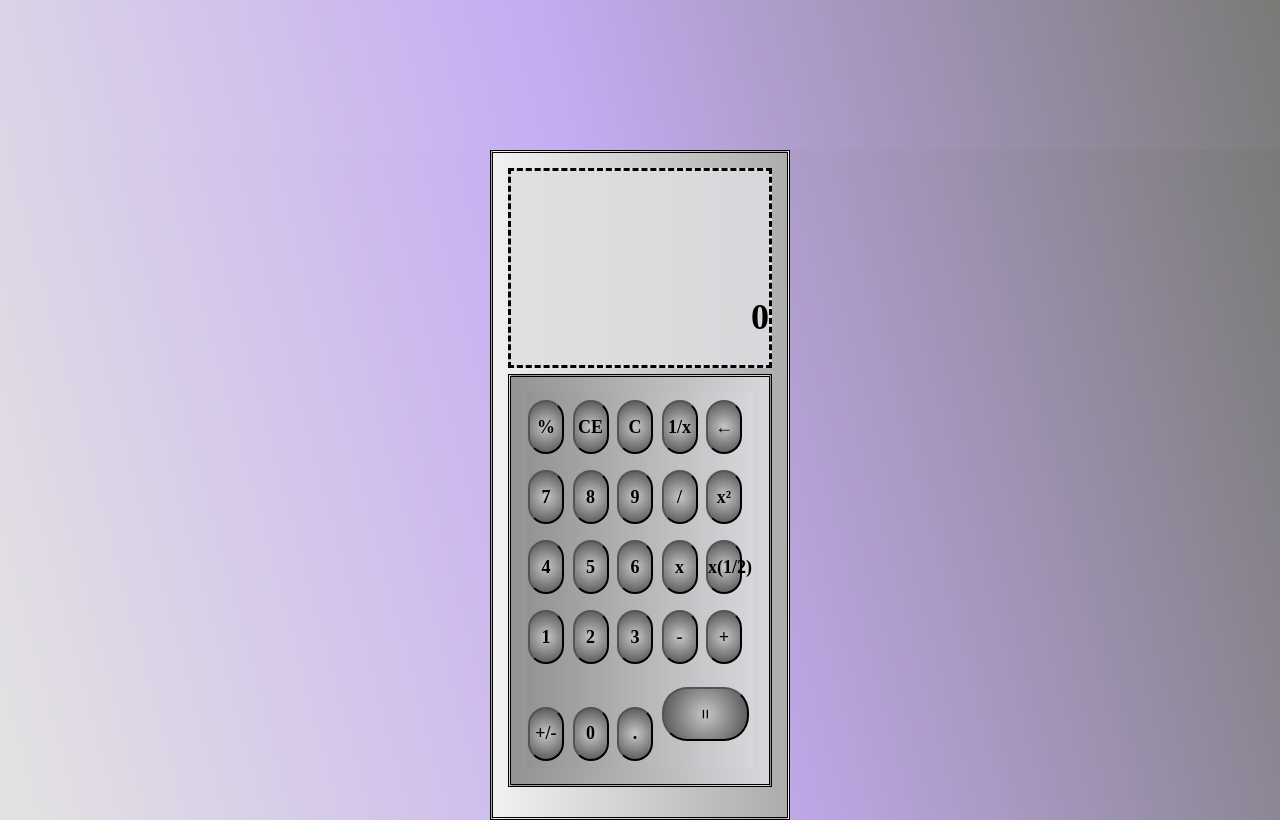
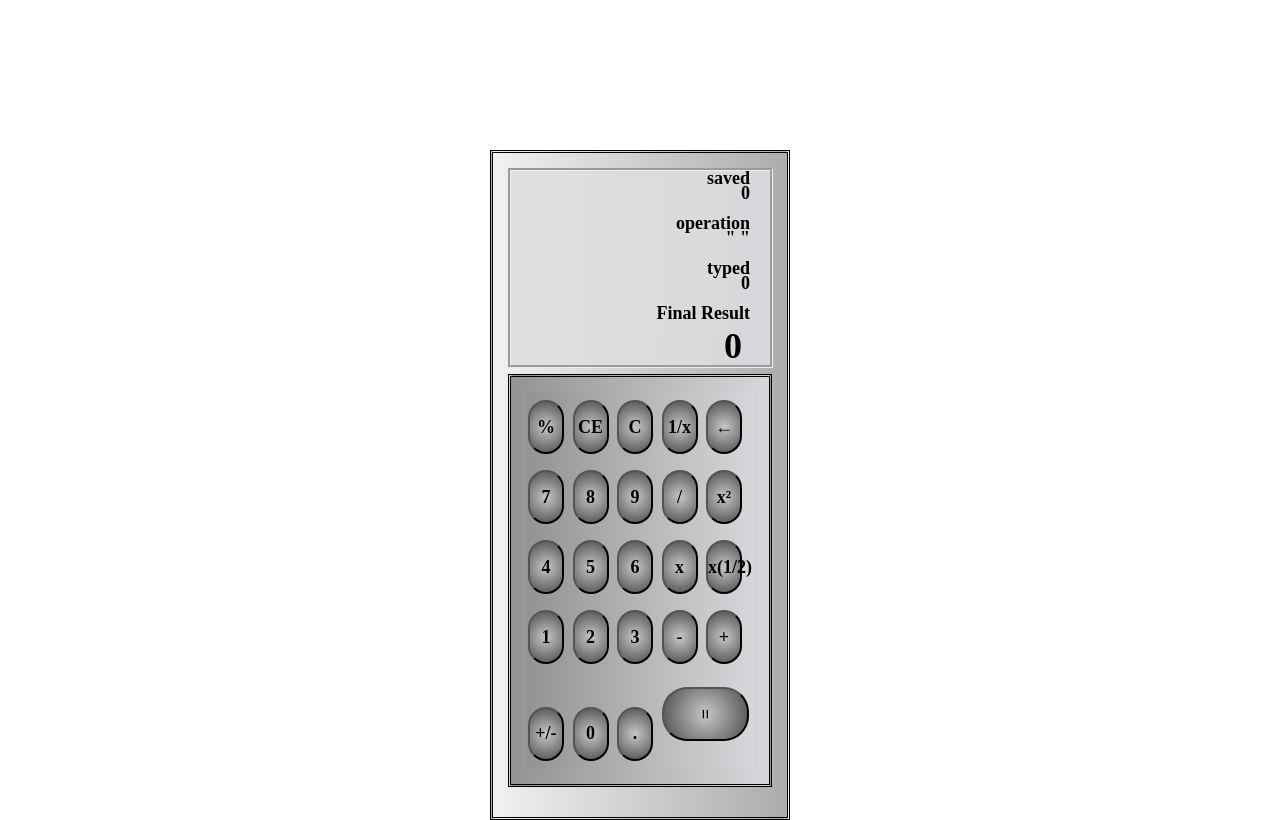
Before and after one commit to YuriMayk/Calculator, a plain HTML site: page index.html in a window 1280 px wide. Drawn offline with Linux system fonts and the light colour scheme; a web font is replaced by a local one.

Commit message:
It was created new classes to better specify the elements in index.html. These classes were used at styles.css to improve the layout, increasing the user experience.

```diff
--- a/index.html
+++ b/index.html
@@ -17,7 +17,21 @@
     <div class="general">
         <div class="result-div">
             <div class="historic"></div>
-            <p id="result">0</p>
+
+
+            <p>saved</p>
+            <p id="saved">0</p>
+            </br>
+
+            <p>operation</p>
+            <p id="operation"> " "</p>
+            </br>
+            <p>typed</p>
+            <p id="typed">0</p>
+            </br>
+            <p>Final Result</p>
+            <p class="result" id="final-result">0</p>
+
         </div>
 
         <div class="numbers-div">
@@ -28,8 +42,8 @@
                     <button class="effects-button btn" id="percent-button">%</button>
                     <button class="effects-button btn" id="ce-button">CE</button>
                     <button class="effects-button btn" id="c-button">C</button>
-                    <button class="effects-button btn"id="one-divided-by-button">1/x</button>
-                    <button class="effects-button btn"id="backspace-button">←</button>
+                    <button class="effects-button btn" id="one-divided-by-button">1/x</button>
+                    <button class="effects-button btn" id="backspace-button">←</button>
 
                 </div>
 
@@ -82,7 +96,7 @@
         </div>
 
     </div>
-<script src="./app.js"></script>
+    <script src="./app.js"></script>
 </body>
 
 </html>
--- a/styles.css
+++ b/styles.css
@@ -5,8 +5,8 @@
     font-family: 'Gruppo', 'cursive';
     color: black;
     font-size: large;
-    background: rgb(228,227,226);
-background: linear-gradient(75deg, rgba(228,227,226,1) 0%, rgba(198,172,242,1) 50%, rgba(122,122,119,1) 100%);
+    /* background: rgb(228, 227, 226);
+    background: linear-gradient(75deg, rgba(228, 227, 226, 1) 0%, rgb(114, 52, 221) 50%, rgba(122, 122, 119, 1) 100%); */
     font-weight: 600;
     outline: none
 }
@@ -15,6 +15,7 @@ background: linear-gradient(75deg, rgba(228,227,226,1) 0%, rgba(198,172,242,1) 5
     height: 100%;
     width: 100%;
 }
+
 .general {
     width: 300px;
     height: 670px;
@@ -40,21 +41,34 @@ background: linear-gradient(75deg, rgba(228,227,226,1) 0%, rgba(198,172,242,1) 5
 
 .result-div {
     border: 15px;
-    display: block;
+    display:flex;
+    flex-direction: column;
     height: 200px;
     border: dashed black;
+    width: 265px;
     background: rgb(215, 215, 219);
     background: linear-gradient(270deg, rgba(215, 215, 219, 1) 0%, rgba(226, 223, 223, 1) 100%);
+    line-height: 15px;
+    padding: 0 20px 0 0;
+    border:groove;
 }
 
-#result {
+.result {
+
+    display: block;
     text-align: right;
-    margin: 125px 0 0 0;
+    margin: 15px 0 5px 0;
     font-size: 200%;
     background: rgb(215, 215, 219);
     background: linear-gradient(270deg, rgba(215, 215, 219, 1) 0%, rgba(226, 223, 223, 1) 100%);
+    padding: 0 8px 3px 0;
+    line-height: 20px;
+
+
 
 }
+
+
 
 .numbers-button {
     color: rgba(0, 0, 0, 1);
@@ -82,3 +96,7 @@ background: linear-gradient(75deg, rgba(228,227,226,1) 0%, rgba(198,172,242,1) 5
     line-height: 54px;
     margin-top: 15px;
 }
+
+p{
+    text-align: end;
+}
```
Also changed, not shown: 1 other file.
